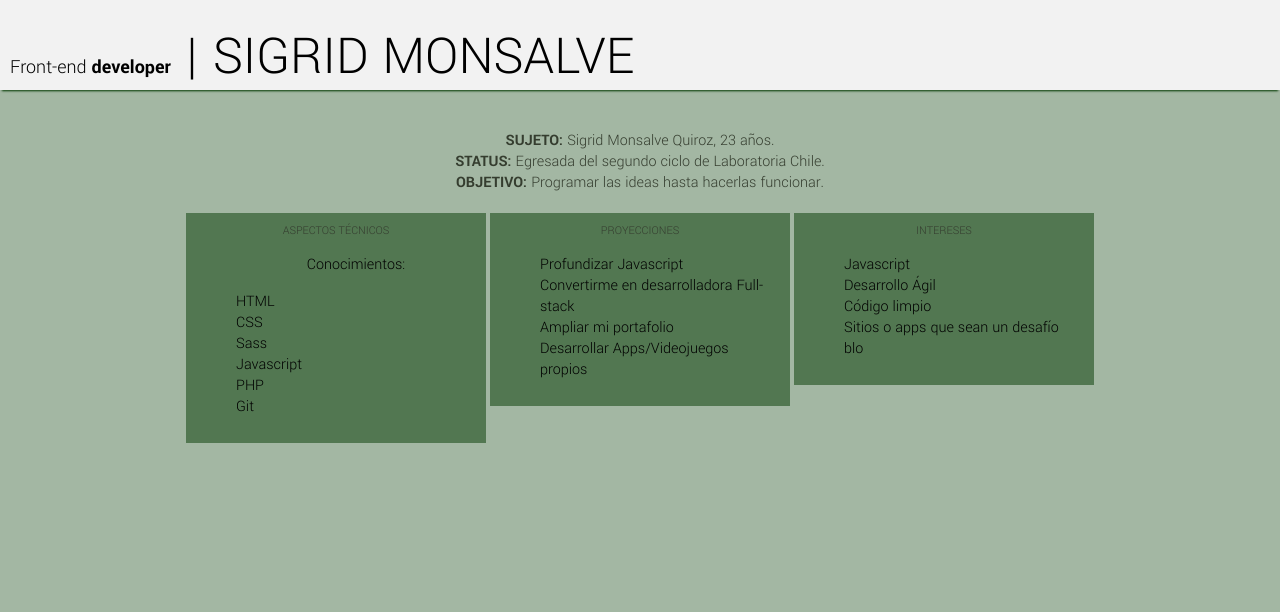
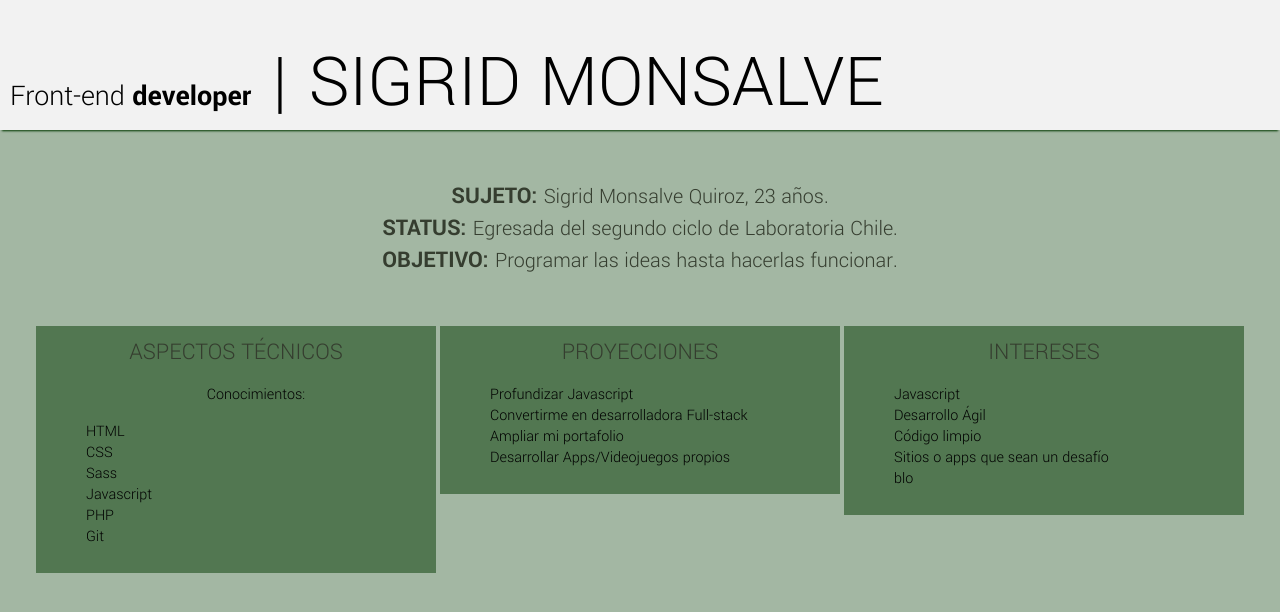
Before and after one commit to SigridMonsalve/portafolioPersonal, a plain HTML site: page index.html in a window 1280 px wide. Drawn offline with Linux system fonts and the light colour scheme; a web font is replaced by a local one.

Commit message:
...Diseño hecho con zoom. NO VOLVERÁ A PASAR.

```diff
--- a/css/sass/style/_style.scss
+++ b/css/sass/style/_style.scss
@@ -7,9 +7,9 @@ body{
 	margin:0;
 	header{
 		background:darken(rgb(255,255,255),5%);
-		padding:10px 10px 0px 10px;
+		padding:20px 10px 0px 10px;
 		position:fixed;
-		height:90px;
+		height:130px;
 		width:100%;
 		top:0px;
 		z-index:100;
@@ -25,18 +25,16 @@ body{
 			margin-bottom:0;
 			font-family:$dos;
 			font-weight:300;
-			font-size:55px;
-			span:not(.peque){
-			}
+			font-size:75px;
 			.peque{
-				font-size:20px;
+				font-size:30px;
 				span{
 					font-weight:700;
 				}
 			}
 		}
 	}
-	h4,h5{
+	h2{
 		margin:0;
 		font-family:$dos;
 		font-weight:300;
@@ -45,24 +43,21 @@ body{
 			font-weight:700;
 		}
 		span{
-			font-size:16px;
+			font-size:22px;
 		}
-	}
-	h5{
-		font-size:12px;
 	}
 	#intro{
 		width:100%;
 		text-align:center;
-		padding:40px 10px 40px 10px;
-		margin-top:90px;
+		padding:50px 10px 50px 10px;
+		margin-top:130px;
 		background:$background;
 		.boxes{
 			vertical-align:top;
-			margin:20px 0px;
+			margin:50px 0px;
 			padding:10px;
 			display:inline-block;
-			width:300px;
+			width:400px;
 			background:$boxes;
 		}
 	}
--- a/index.html
+++ b/index.html
@@ -9,14 +9,14 @@
 </head>
 <body>
 	<header>
-		<h1><span class="peque">Front-end <span>developer</span></span> | SIGRID <span>MONSALVE</span></h1>
+		<h1><span class="peque">Front-end <span>developer</span></span> | SIGRID MONSALVE</h1>
 	</header>
 	<section id='intro'>
-		<h4><b>SUJETO:</b> <span>Sigrid Monsalve Quiroz, 23 años.</span></h4>
-		<h4><b>STATUS:</b> <span>Egresada del segundo ciclo de Laboratoria Chile. </span></h4>
-		<h4><b>OBJETIVO:</b> <span>Programar las ideas hasta hacerlas funcionar. </span></h4>
+		<h2><b>SUJETO:</b> <span>Sigrid Monsalve Quiroz, 23 años.</span></h2>
+		<h2><b>STATUS:</b> <span>Egresada del segundo ciclo de Laboratoria Chile. </span></h2>
+		<h2><b>OBJETIVO:</b> <span>Programar las ideas hasta hacerlas funcionar. </span></h2>
 		<div class="boxes">
-			<h5>ASPECTOS TÉCNICOS</h5>
+			<h2>ASPECTOS TÉCNICOS</h2>
 
 			<ul> <p>Conocimientos:</p>
 				<li>HTML</li>
@@ -29,7 +29,7 @@
 
 		</div>
 		<div class="boxes">
-			<h5>PROYECCIONES</h5>
+			<h2>PROYECCIONES</h2>
 			<ul>
 				<li>Profundizar Javascript</li>
 				<li>Convertirme en desarrolladora Full-stack</li>
@@ -40,7 +40,7 @@
 
 		</div>
 		<div class="boxes">
-			<h5>INTERESES</h5>
+			<h2>INTERESES</h2>
 			<ul>
 				<li>Javascript</li>
 				<li>Desarrollo Ágil</li>
```
Also changed, not shown: css/main.css, 1 other file.
